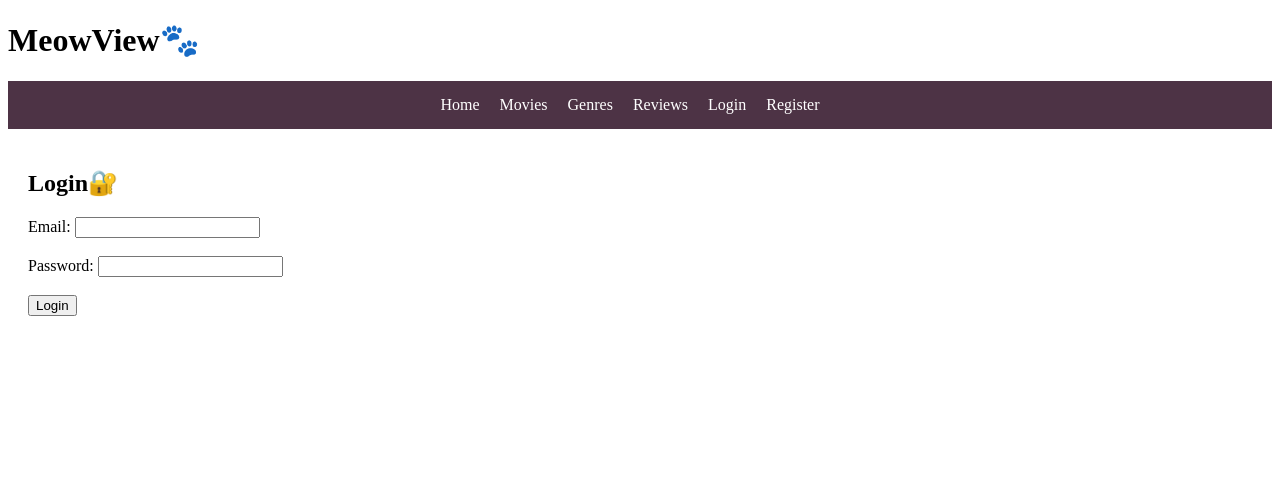
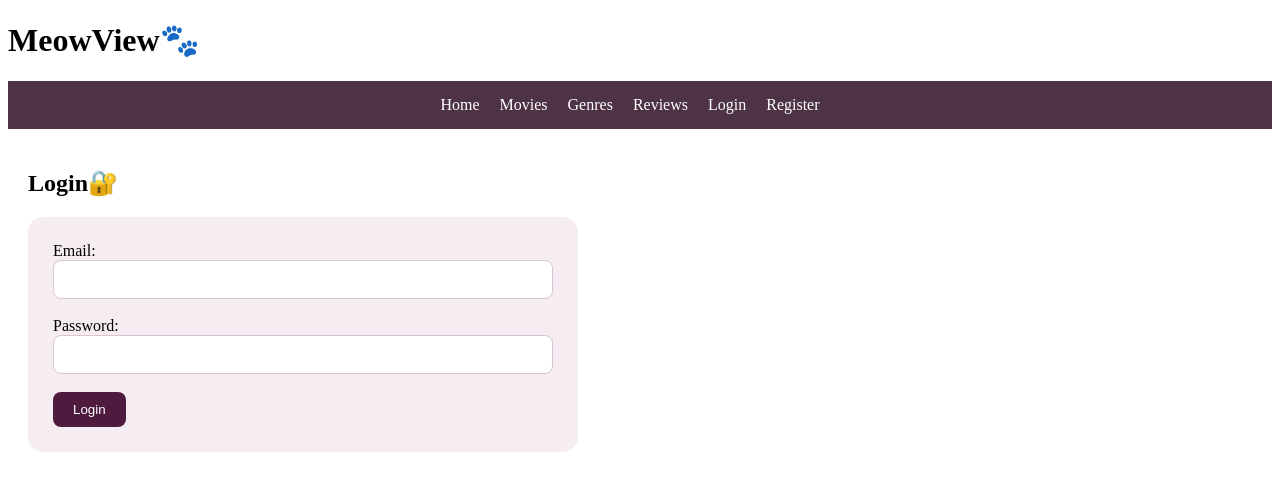
Before and after one commit to eri-k00/Movie-Review, a plain HTML site: page login.html in a window 1280 px wide. Drawn offline with Linux system fonts and the light colour scheme.

Commit message:
styled the register file

```diff
--- a/style.css
+++ b/style.css
@@ -77,3 +77,34 @@ footer {
   padding: 20px;
   margin-top: 30px;
 }
+
+form {
+  background-color: #f5edf2;
+  padding: 25px;
+  border-radius: 15px;
+  max-width: 500px;
+}
+
+form input,
+form select {
+  padding: 10px;
+  border: 1px solid #d8c4d0;
+  border-radius: 8px;
+  font-size: 15px;
+}
+
+form input[type="email"],
+form input[type="password"],
+form input[type="text"] {
+  width: 100%;
+  box-sizing: border-box;
+}
+
+form button {
+  background-color: rgb(78, 27, 63);
+  color: white;
+  border: none;
+  padding: 10px 20px;
+  border-radius: 8px;
+  cursor: pointer;
+}
```
